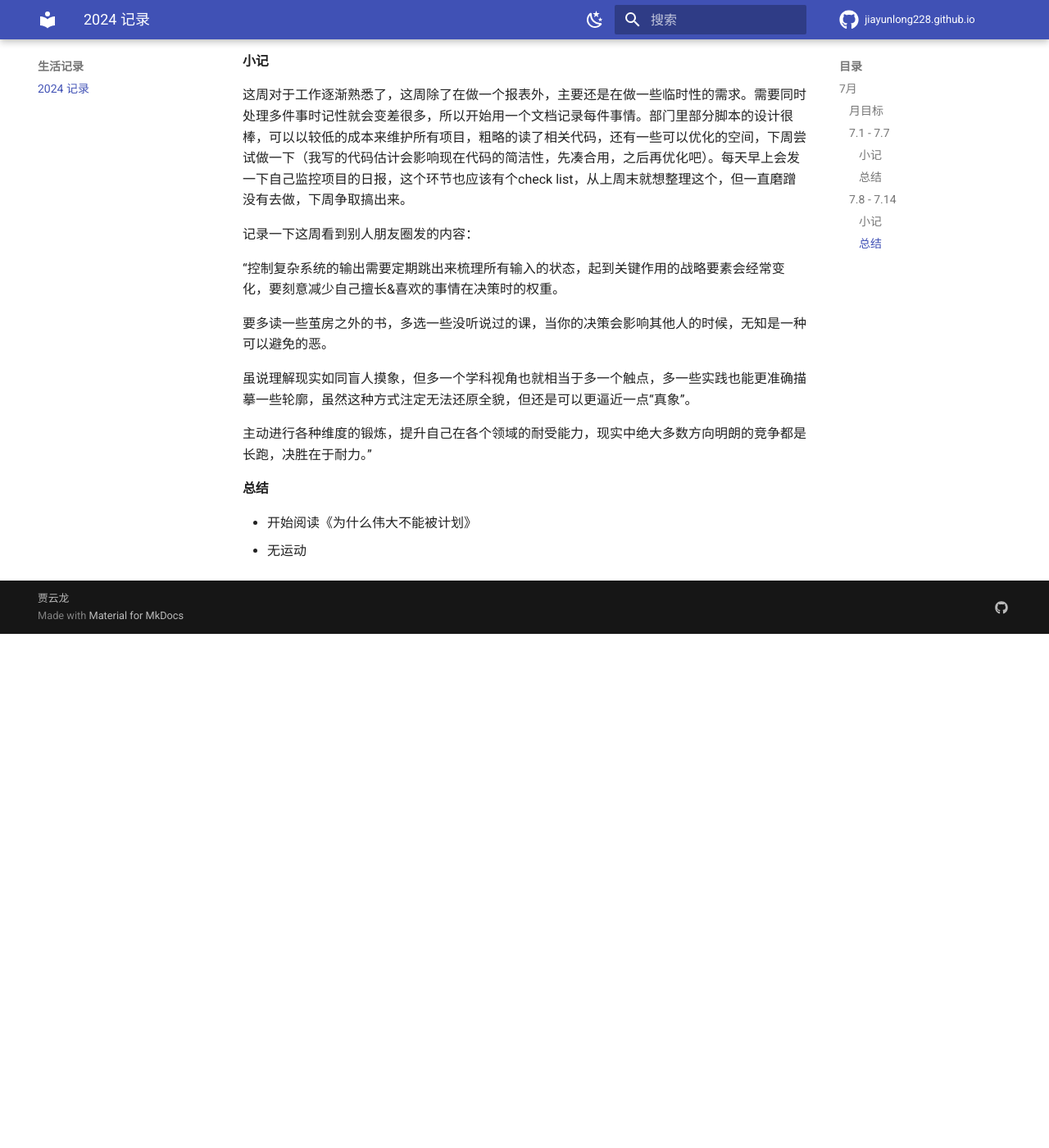
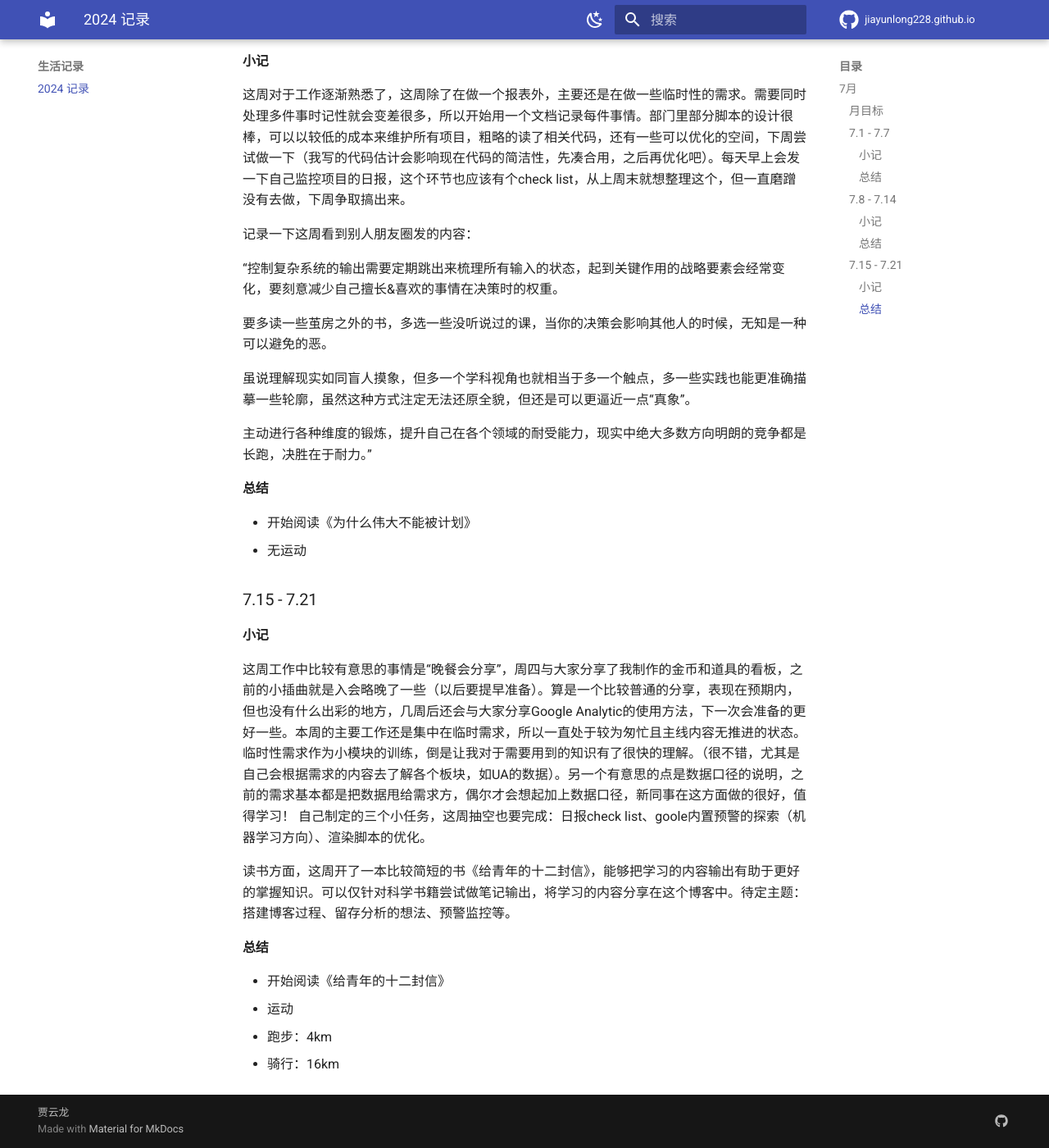
Before and after one commit to jiayunlong228/jiayunlong228.github.io, an MkDocs documentation site: the page built from docs/monthly_notes/2024_notes.md, in a window 1280 px wide and 1400 px high, scrolled down 963 px. Shown: the whole window at 82% size. Built offline with MkDocs 1.6.1 and Material for MkDocs 9.7.7, drawn with Linux system fonts in a browser that asks for light colours; nearby versions of some CDN libraries; library files that are not in the unit come from our copies; comment, search, counter and statistics services are not loaded; before the commit the page ends 1736 px from its top, so only the background shows below that.

Commit message:
update 2024_07_notes

```diff
--- a/docs/monthly_notes/2024_notes.md
+++ b/docs/monthly_notes/2024_notes.md
@@ -40,3 +40,17 @@
 #### 总结
 - 开始阅读《为什么伟大不能被计划》
 - 无运动
+
+
+### 7.15 - 7.21
+
+#### 小记
+这周工作中比较有意思的事情是“晚餐会分享”，周四与大家分享了我制作的金币和道具的看板，之前的小插曲就是入会略晚了一些（以后要提早准备）。算是一个比较普通的分享，表现在预期内，但也没有什么出彩的地方，几周后还会与大家分享Google Analytic的使用方法，下一次会准备的更好一些。本周的主要工作还是集中在临时需求，所以一直处于较为匆忙且主线内容无推进的状态。临时性需求作为小模块的训练，倒是让我对于需要用到的知识有了很快的理解。（很不错，尤其是自己会根据需求的内容去了解各个板块，如UA的数据）。另一个有意思的点是数据口径的说明，之前的需求基本都是把数据甩给需求方，偶尔才会想起加上数据口径，新同事在这方面做的很好，值得学习！ 自己制定的三个小任务，这周抽空也要完成：日报check list、goole内置预警的探索（机器学习方向）、渲染脚本的优化。
+
+读书方面，这周开了一本比较简短的书《给青年的十二封信》，能够把学习的内容输出有助于更好的掌握知识。可以仅针对科学书籍尝试做笔记输出，将学习的内容分享在这个博客中。待定主题：搭建博客过程、留存分析的想法、预警监控等。
+
+#### 总结
+- 开始阅读《给青年的十二封信》
+- 运动
+  - 跑步：4km
+  - 骑行：16km
--- a/mkdocs.yml
+++ b/mkdocs.yml
@@ -5,7 +5,7 @@ site_url: https://jiayunlong228.github.io/
 repo_url: https://github.com/jiayunlong228/jiayunlong228.github.io
 
 nav:
-#  - index.md
+  - index.md
   - Me:
     - me/index.md
   - 生活记录:
```
Also changed, not shown: site/404.html, site/Me/index.html, site/data_analysis/user_retention/index.html, site/index.html, site/monthly_notes/2024_notes/index.html, site/search/search_index.json, site/sitemap.xml, 1 other file.
